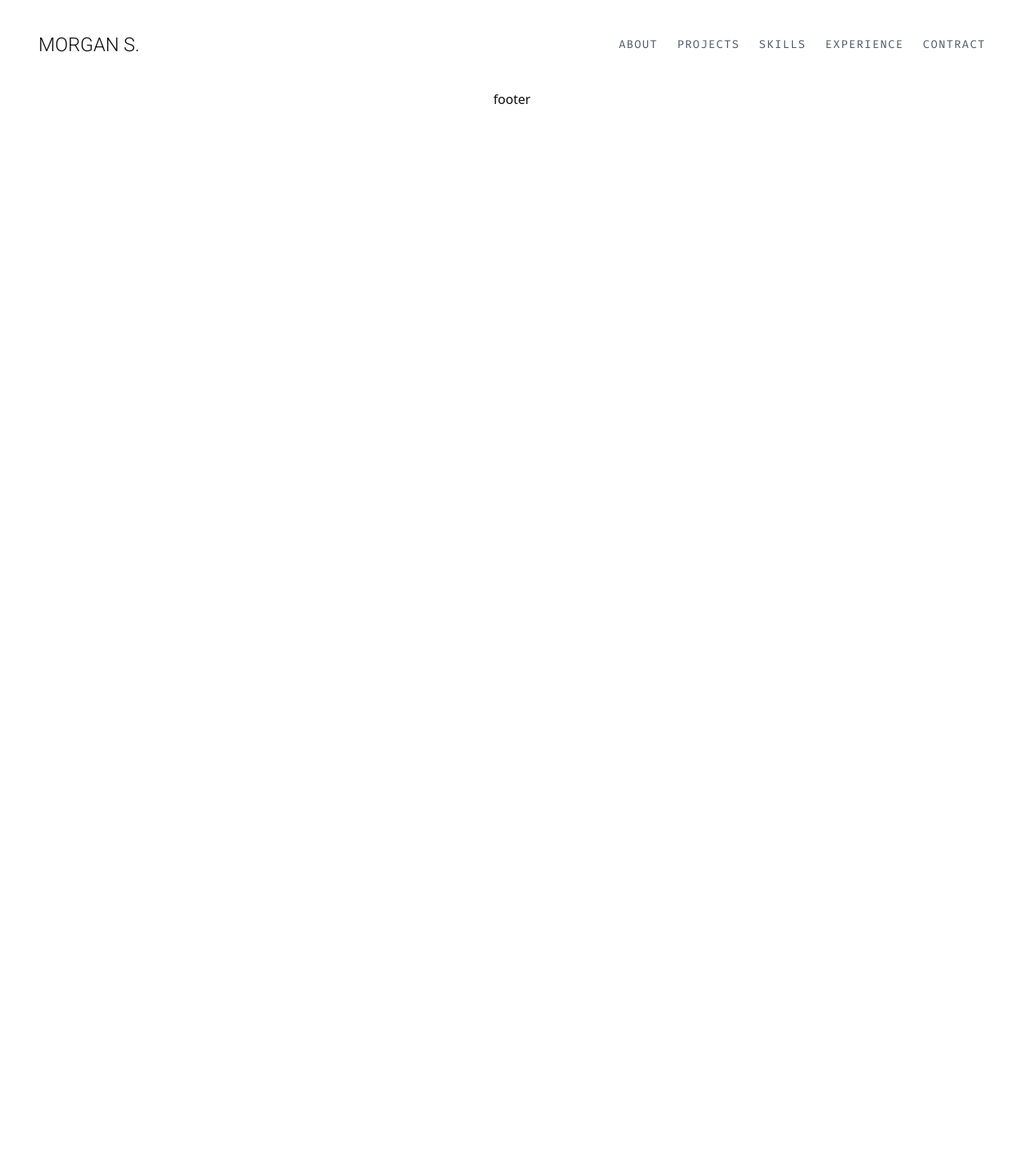
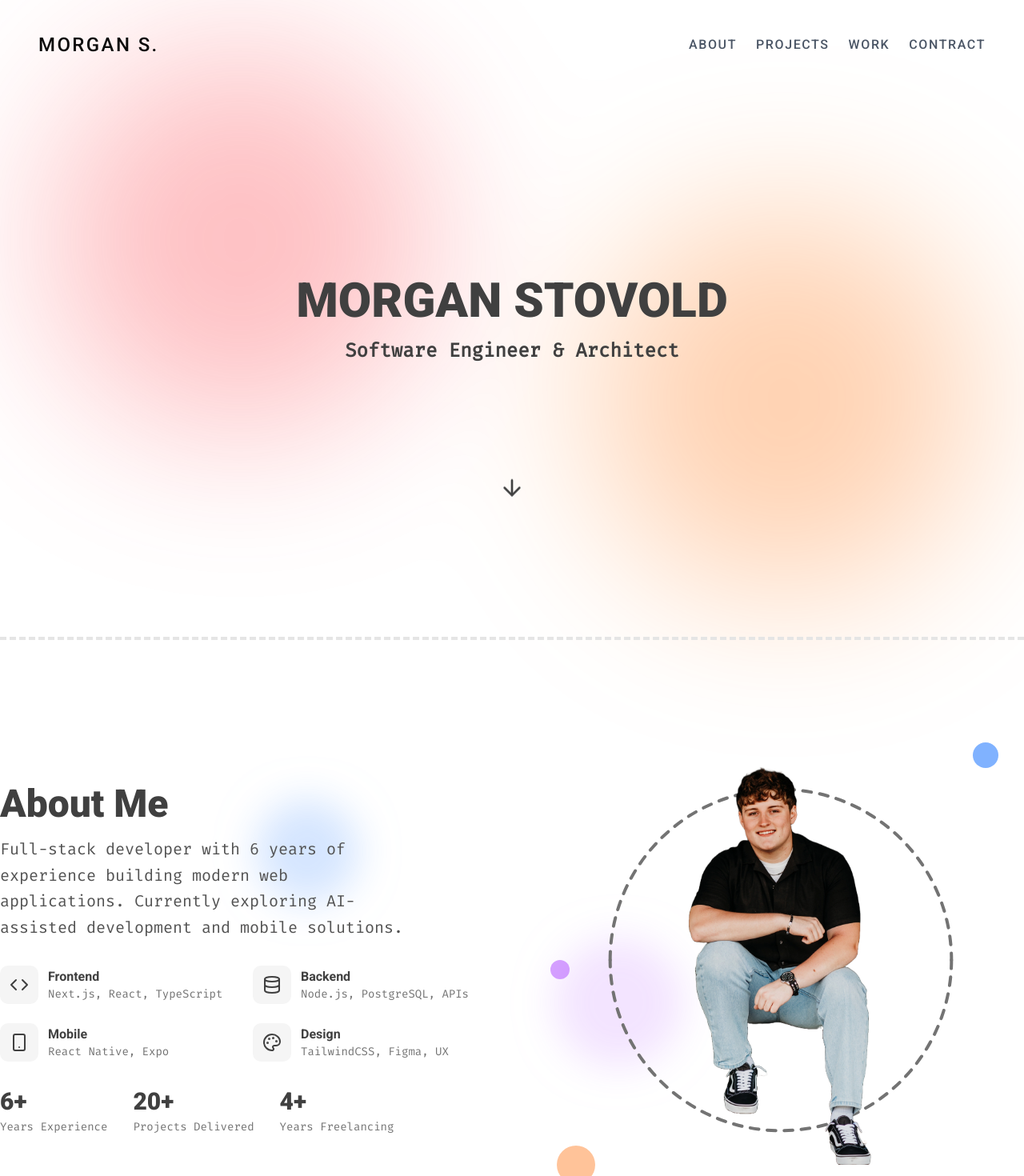
Before and after one commit to morganstovold/morgannstovold.com, a Next.js app: page / in a window 1280 px wide. Shown: the top 1470 px of the page at 80% size. Before the commit the page ends 800 px from the top, so only its background shows below. Built offline with nearby package versions, Linux system fonts and the light colour scheme.

Commit message:
Refactor code structure for improved readability and maintainability

```diff
--- /dev/null
+++ b/app/components/About.tsx
@@ -0,0 +1,161 @@
+import { Code, Database, Palette, Smartphone } from "lucide-react";
+import Image from "next/image";
+import Headshot from "@/public/headshot-removed.png";
+
+export default function About() {
+  return (
+    <section
+      id="about"
+      className="w-full min-h-screen flex items-center justify-center relative"
+    >
+      {/* Background Effects */}
+      <div className="absolute inset-0 -z-10">
+        <div className="absolute top-1/4 left-1/4 size-32 rounded-full bg-blue-500 mix-blend-multiply opacity-20 blur-xl"></div>
+        <div className="absolute bottom-1/3 right-1/3 size-40 rounded-full bg-purple-500 mix-blend-multiply opacity-15 blur-xl"></div>
+      </div>
+
+      <div className="container grid grid-cols-2 gap-16 items-center">
+        {/* Left Side - Content */}
+        <div className="flex flex-col gap-8">
+          <div>
+            <h2 className="font-sans text-5xl font-black text-neutral-700 mb-4">
+              About Me
+            </h2>
+            <p className="font-mono text-xl text-neutral-600 max-w-lg leading-relaxed">
+              Full-stack developer with 6 years of experience building modern
+              web applications. Currently exploring AI-assisted development and
+              mobile solutions.
+            </p>
+          </div>
+
+          {/* Skills Grid */}
+          <div className="grid grid-cols-2 gap-6">
+            <div className="flex items-center gap-3">
+              <div className="p-3 bg-neutral-100 rounded-lg">
+                <Code className="w-6 h-6 text-neutral-700" />
+              </div>
+              <div>
+                <h3 className="font-sans font-bold text-neutral-700">
+                  Frontend
+                </h3>
+                <p className="font-mono text-sm text-neutral-500">
+                  Next.js, React, TypeScript
+                </p>
+              </div>
+            </div>
+
+            <div className="flex items-center gap-3">
+              <div className="p-3 bg-neutral-100 rounded-lg">
+                <Database className="w-6 h-6 text-neutral-700" />
+              </div>
+              <div>
+                <h3 className="font-sans font-bold text-neutral-700">
+                  Backend
+                </h3>
+                <p className="font-mono text-sm text-neutral-500">
+                  Node.js, PostgreSQL, APIs
+                </p>
+              </div>
+            </div>
+
+            <div className="flex items-center gap-3">
+              <div className="p-3 bg-neutral-100 rounded-lg">
+                <Smartphone className="w-6 h-6 text-neutral-700" />
+              </div>
+              <div>
+                <h3 className="font-sans font-bold text-neutral-700">Mobile</h3>
+                <p className="font-mono text-sm text-neutral-500">
+                  React Native, Expo
+                </p>
+              </div>
+            </div>
+
+            <div className="flex items-center gap-3">
+              <div className="p-3 bg-neutral-100 rounded-lg">
+                <Palette className="w-6 h-6 text-neutral-700" />
+              </div>
+              <div>
+                <h3 className="font-sans font-bold text-neutral-700">Design</h3>
+                <p className="font-mono text-sm text-neutral-500">
+                  TailwindCSS, Figma, UX
+                </p>
+              </div>
+            </div>
+          </div>
+
+          {/* Stats */}
+          <div className="flex gap-8">
+            <div>
+              <span className="block font-sans text-3xl font-black text-neutral-700">
+                6+
+              </span>
+              <span className="font-mono text-sm text-neutral-500">
+                Years Experience
+              </span>
+            </div>
+            <div>
+              <span className="block font-sans text-3xl font-black text-neutral-700">
+                20+
+              </span>
+              <span className="font-mono text-sm text-neutral-500">
+                Projects Delivered
+              </span>
+            </div>
+            <div>
+              <span className="block font-sans text-3xl font-black text-neutral-700">
+                4+
+              </span>
+              <span className="font-mono text-sm text-neutral-500">
+                Years Freelancing
+              </span>
+            </div>
+          </div>
+        </div>
+
+        {/* Right Side - Image with Circle Design */}
+        <div className="flex justify-center items-center relative">
+          <div className="relative size-128">
+            {/* Dashed Circle - Top Half (behind image) */}
+            <div className="absolute inset-0 -z-10">
+              <svg className="w-full h-full" viewBox="0 0 384 384">
+                <title>Decorative Circle</title>
+                <path
+                  d="M 32 192 A 160 160 0 0 1 352 192"
+                  fill="none"
+                  stroke="rgb(115 115 115)"
+                  strokeWidth="3"
+                  strokeDasharray="8 8"
+                  strokeLinecap="round"
+                />
+              </svg>
+            </div>
+
+            {/* Image */}
+            <div className="absolute inset-0 flex justify-center items-end">
+              <Image src={Headshot} alt="Morgan Stovold" className="w-84" />
+            </div>
+
+            {/* Dashed Circle - Bottom Half (in front of image) */}
+            <div className="absolute inset-0 -z-10">
+              <svg className="w-full h-full" viewBox="0 0 384 384">
+                <title>Decorative Circle</title>
+                <path
+                  d="M 352 192 A 160 160 0 0 1 192 352 A 160 160 0 0 1 32 192"
+                  fill="none"
+                  stroke="rgb(115 115 115)"
+                  strokeWidth="3"
+                  strokeDasharray="8 8"
+                  strokeLinecap="round"
+                />
+              </svg>
+            </div>
+
+            <div className="absolute -top-4 -right-4 w-8 h-8 bg-blue-500 rounded-full opacity-60"></div>
+            <div className="absolute -bottom-6 -left-6 w-12 h-12 bg-orange-500 rounded-full opacity-40"></div>
+            <div className="absolute top-1/2 -left-8 w-6 h-6 bg-purple-500 rounded-full opacity-50"></div>
+          </div>
+        </div>
+      </div>
+    </section>
+  );
+}
--- /dev/null
+++ b/app/components/Hero.tsx
@@ -0,0 +1,25 @@
+import { ArrowDown } from "lucide-react";
+import Link from "next/link";
+
+export default function Hero() {
+  return (
+    <div className="w-full min-h-screen flex flex-col justify-center items-center text-center relative">
+      <div className="absolute top-0 left-0 isolate w-full h-full -z-10 blur-[100px]">
+        <div className="absolute top-15 left-15 size-120 rounded-full bg-red-500 mix-blend-multiply opacity-30"></div>
+        <div className="absolute bottom-15 right-15 size-120 rounded-full bg-orange-500 mix-blend-multiply opacity-30"></div>
+      </div>
+      <div className="flex flex-col gap-4 text-center justify-center items-center">
+        <span className="font-sans text-6xl font-black text-neutral-700">
+          MORGAN STOVOLD
+        </span>
+        <span className="font-mono text-2xl font-black text-neutral-700">
+          Software Engineer & Architect
+        </span>
+      </div>
+      <Link href="#about" className="absolute top-3/4 animate-bounce">
+        <ArrowDown className="w-8 h-8 text-neutral-700" />
+      </Link>
+      <div className="absolute bottom-0 container border-b-4 border-dashed" />
+    </div>
+  );
+}
--- a/app/globals.css
+++ b/app/globals.css
@@ -115,9 +115,10 @@
 
 @layer base {
   * {
-    @apply border-border outline-ring/50;
+    @apply border-border outline-ring/50 scroll-smooth;
   }
   body {
     @apply bg-background text-foreground;
+    /* smooth */
   }
 }
--- a/app/page.tsx
+++ b/app/page.tsx
@@ -1,11 +1,15 @@
 import Footer from "@/components/Footer";
 import Header from "@/components/Header";
+import About from "./components/About";
+import Hero from "./components/Hero";
 
 export default function Home() {
   return (
-    <main className="flex min-h-screen flex-col items-center">
+    <main className="min-h-screen">
       <Header />
-      <Footer />
+      <Hero />
+      <About />
+      {/* <Footer /> */}
     </main>
   );
 }
--- a/components/Header.tsx
+++ b/components/Header.tsx
@@ -2,9 +2,11 @@ import Link from "next/link";
 
 export default function Header() {
   return (
-    <header className="w-full py-10 px-12 flex justify-between">
-      <span className="font-sans font-light text-2xl">MORGAN S.</span>
-      <div className="flex gap-6 items-center uppercase font-mono text-sm tracking-widest">
+    <header className="absolute top-0 z-10 w-full py-10 px-12 flex justify-between">
+      <span className="font-sans font-medium tracking-widest text-2xl">
+        MORGAN S.
+      </span>
+      <div className="flex gap-6 items-center uppercase font-sans font-medium tracking-widest">
         <Link
           href="#about"
           className="relative group text-gray-600 transition-all hover:text-gray-950"
@@ -20,18 +22,11 @@ export default function Header() {
           Projects
         </Link>
         <Link
-          href="#skills"
+          href="#work"
           className="relative group text-gray-600 transition-all hover:text-gray-950"
         >
           <div className="absolute inset-x-0 bottom-0 h-0.5 bg-gray-600 w-0 transition-all group-hover:w-full" />
-          Skills
-        </Link>
-        <Link
-          href="#experience"
-          className="relative group text-gray-600 transition-all hover:text-gray-950"
-        >
-          <div className="absolute inset-x-0 bottom-0 h-0.5 bg-gray-600 w-0 transition-all group-hover:w-full" />
-          Experience
+          Work
         </Link>
         <Link
           href="#contract"
```
Also changed, not shown: public/headshot-removed.png (added).
